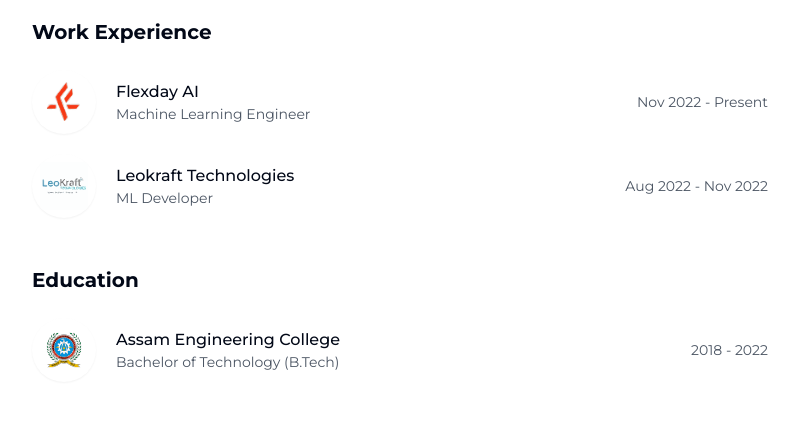
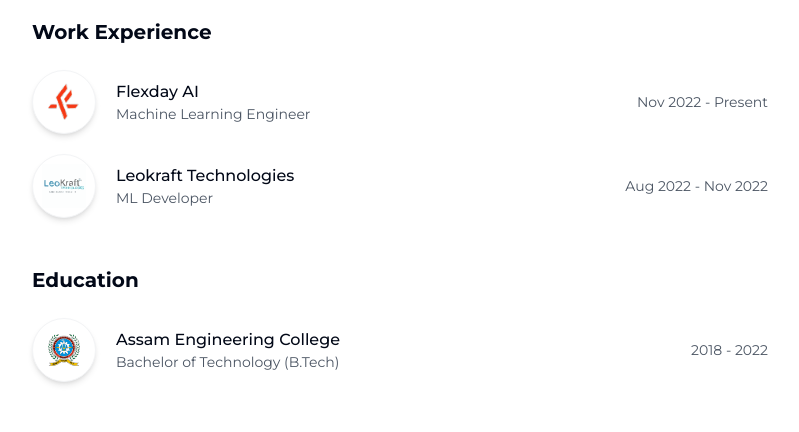
Before and after one commit to d1pankarmedhi/portfolio, a React (Vite) app: page / in a window 1280 px wide. Shown: the part 242-674 px from the top of the page, without its empty margins (240-1039 px from the left). Built offline with nearby package versions, Linux system fonts and the light colour scheme.

Commit message:
update: enhance the experience and education logos

```diff
--- a/src/components/Education.tsx
+++ b/src/components/Education.tsx
@@ -18,11 +18,11 @@ const Education: React.FC<EducationProps> = ({ items }) => {
       <div className="space-y-5">
         {items.map((item, index) => (
           <div key={index} className="flex items-center gap-5">
-            <div className="w-16 h-16 rounded-full overflow-hidden flex-shrink-0 bg-white flex items-center justify-center shadow-sm">
+            <div className="w-16 h-16 rounded-full overflow-hidden flex-shrink-0 bg-white flex items-center justify-center border border-gray-100 shadow-md hover:shadow-lg transition-shadow duration-200 hover:border-gray-200">
               <img
                 src={item.logo}
                 alt={item.institution}
-                className="w-12 h-12 object-contain"
+                className="w-11 h-11 object-contain transform hover:scale-105 transition-transform duration-200"
               />
             </div>
             <div className="flex flex-col sm:flex-row sm:items-center justify-between w-full">
--- a/src/components/WorkExperience.tsx
+++ b/src/components/WorkExperience.tsx
@@ -18,11 +18,11 @@ const WorkExperience: React.FC<WorkExperienceProps> = ({ items }) => {
       <div className="space-y-5">
         {items.map((item, index) => (
           <div key={index} className="flex items-center gap-5">
-            <div className="w-16 h-16 rounded-full overflow-hidden flex-shrink-0 bg-white flex items-center justify-center shadow-sm">
+            <div className="w-16 h-16 rounded-full overflow-hidden flex-shrink-0 bg-white flex items-center justify-center border border-gray-100 shadow-md hover:shadow-lg transition-shadow duration-200 hover:border-gray-200">
               <img
                 src={item.logo}
                 alt={item.company}
-                className="w-12 h-12 object-contain"
+                className="w-11 h-11 object-contain transform hover:scale-105 transition-transform duration-200"
               />
             </div>
             <div className="flex flex-col sm:flex-row sm:items-center justify-between w-full">
```
